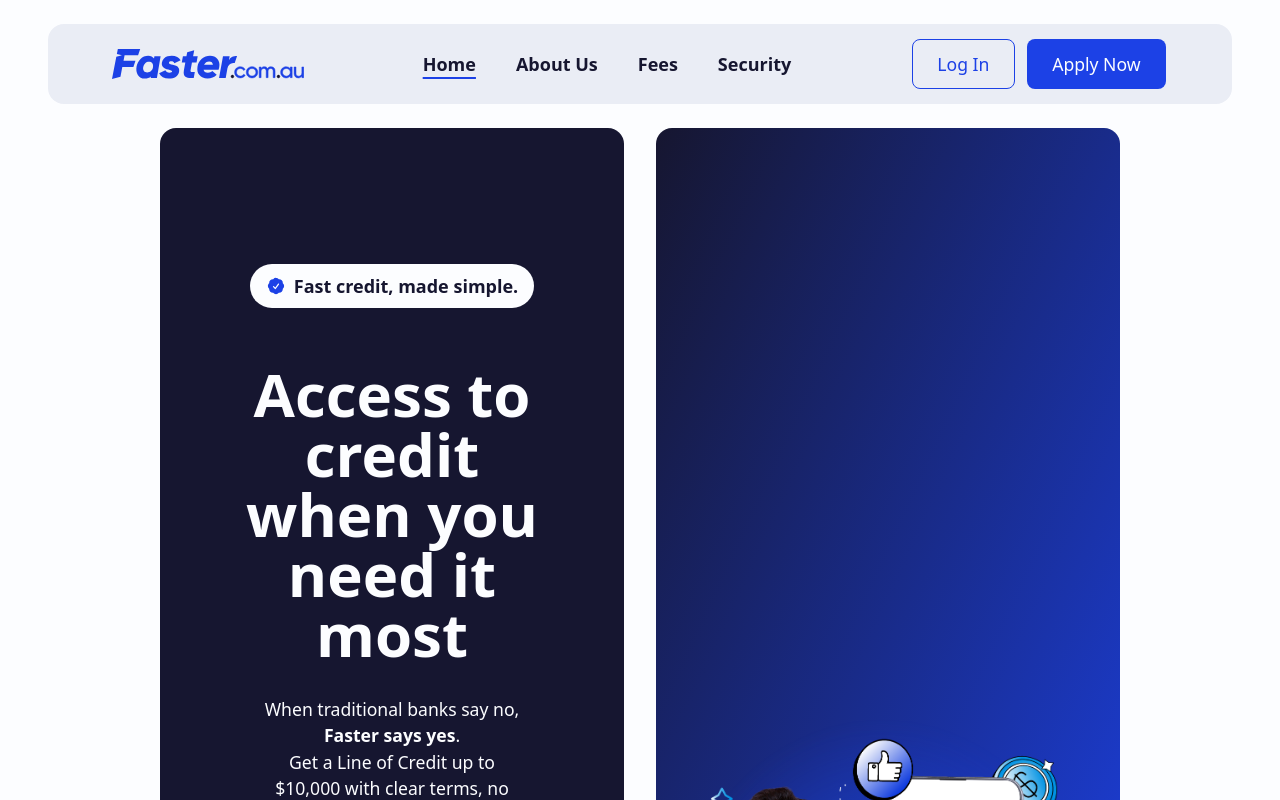
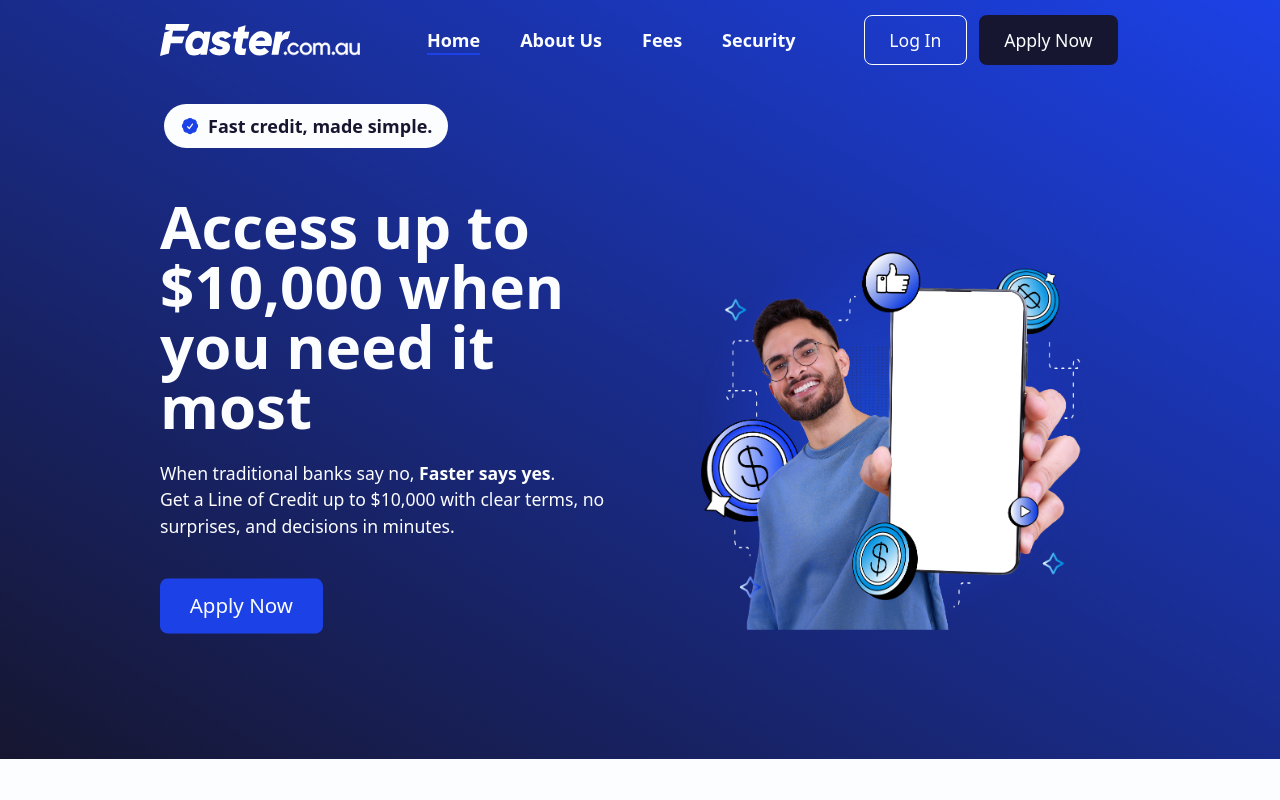
Before and after one commit to kelly-eugenia/faster-corporate, a React (Vite) app: page / in a window 1280 px wide. Shown: the top 800 px of the page. Built offline with nearby package versions, Linux system fonts and the light colour scheme.

Commit message:
Updated navbar and hero section

```diff
--- a/src/components/NavBar.tsx
+++ b/src/components/NavBar.tsx
@@ -1,27 +1,53 @@
+import { useEffect, useState } from "react";
 import { Link, NavLink } from "react-router-dom";
 import "../App.css";
-import Logo from "../assets/logo-blue.svg";
+import LogoBlue from "../assets/logo-blue.svg";
+import LogoWhite from "../assets/logo-white.svg";
+
+export default function NavBar() {
+  const [scrolled, setScrolled] = useState(false);
+
+  useEffect(() => {
+    const onScroll = () => {
+      setScrolled(window.scrollY > 10); // change as you like
+    };
+
+    window.addEventListener("scroll", onScroll);
+    return () => window.removeEventListener("scroll", onScroll);
+  }, []);
+
+  const wrapperClasses = [
+    "fixed top-0 left-0 right-0 z-50 py-1transition-colors duration-300",
+    scrolled
+      ? "bg-bg-secondary text-primary shadow-sm"
+      : "bg-transparent text-white",
+  ].join(" ");
 
   const linkClass = ({ isActive }: { isActive: boolean }) =>
     [
-    "relative text-lg font-semibold text-text-primary \
+      "relative text-lg font-semibold \
     after:content-[''] after:absolute after:right-0 after:-bottom-0.5 \
     after:h-[2px] after:w-0 after:bg-secondary \
     after:transition-all after:duration-300 \
     hover:after:w-full hover:after:left-0",
       isActive ? "active" : "",
+      scrolled ? "text-text-primary" : "text-bg-primary",
     ].join(" ");
 
-export default function NavBar() {
   return (
-    <div className="bg-bg-secondary rounded-2xl w-full mx-auto flex items-center justify-between px-16 h-16 lg:h-20">
+    <header className={wrapperClasses}>
+      <div className="flex h-16 lg:h-20 items-center justify-between px-6 sm:px-12 lg:px-40">
         {/* Logo */}
-      <NavLink to="/">
-        <img className="w-48 object-center" src={Logo} alt="Faster Logo" />
+        <NavLink to="/" className="flex items-center">
+          <img
+            className="h-7 sm:h-8 object-contain"
+            src={scrolled ? LogoBlue : LogoWhite}
+            alt="Faster Logo"
+          />
         </NavLink>
 
         {/* Nav links */}
-      <nav className="hidden gap-10 font-medium lg:flex">
+        <nav className="hidden gap-10 lg:flex">
           <NavLink to="/" className={linkClass}>
             Home
           </NavLink>
@@ -38,12 +64,20 @@
 
         {/* CTA buttons */}
         <div className="hidden items-center gap-2 lg:flex">
-        <button className="btn-secondary">
-          <Link to="/login" className="font-medium text-primary">
+          <button
+            className={scrolled ? "btn-secondary" : "btn-secondary-light"}
+          >
+            <Link
+              to="/login"
+              className={[
+                "font-medium",
+                scrolled ? "text-primary" : "text-bg-primary",
+              ].join(" ")}
+            >
               Log In
             </Link>
           </button>
-        <button className="btn-primary">
+          <button className={scrolled ? "btn-primary" : "btn-primary-light"}>
             <Link to="/apply" className="font-medium text-bg-primary">
               Apply Now
             </Link>
@@ -51,9 +85,10 @@
         </div>
 
         {/* Hamburger button */}
-      <button className="inline-flex items-center justify-center rounded-md border border-white/40 p-1.5 lg:hidden">
+        <button className="inline-flex items-center justify-center rounded-md border border-current p-1.5 lg:hidden">
           X
         </button>
       </div>
+    </header>
   );
 }
--- a/src/pages/About.tsx
+++ b/src/pages/About.tsx
@@ -17,13 +17,12 @@
 export default function About() {
   return (
     <>
-      <header className="sticky top-0 z-50 bg-bg-primary px-12 py-6 mx-auto">
-        <NavBar />
-      </header>
+      <NavBar />
+
       <div className="w-full lg:px-40 sm:px-12 mx-auto">
         {/* Hero */}
-        <section className="relative mx-auto">
-          <div className="bg-gradient-to-b from-secondary to-primary rounded-2xl px-8 py-12 sm:px-16 md:pt-24 md:py-32 gap-8 content-center text-center">
+        <section className="lg:-mx-40 sm:-mx-12 mx-auto px-6 sm:px-12 lg:px-40 pt-16 lg:pt-24 bg-gradient-to-tr from-secondary to-primary">
+          <div className="px-8 py-12 sm:px-16 md:pt-16 md:py-32 gap-8 content-center text-center">
             <Pill text="About Faster" color="bg-primary" />
 
             <h1 className="mt-12 my-8 text-6xl text-bg-primary">
--- a/src/pages/FAQ.tsx
+++ b/src/pages/FAQ.tsx
@@ -415,7 +415,7 @@
       </header>
       <div className="w-full lg:px-40 sm:px-12 mx-auto">
         {/* Hero */}
-        <section className="bg-secondary rounded-2xl px-8 py-12 sm:px-16 md:py-24 mb-12 gap-8 content-center text-center">
+        <section className="bg-gradient-to-b from-secondary to-primary rounded-2xl px-8 py-12 sm:px-16 md:py-24 mb-12 gap-8 content-center text-center">
           <Pill text="Support" color="bg-primary" />
           <h1 className="mt-12 my-8 text-6xl text-bg-primary">
             Frequently Asked Questions
--- a/src/pages/Fees.tsx
+++ b/src/pages/Fees.tsx
@@ -91,13 +91,14 @@
 export default function Fees() {
   return (
     <>
-      <header className="sticky top-0 z-50 bg-bg-primary px-12 py-6 mx-auto">
       <NavBar />
-      </header>
+
       <div className="w-full lg:px-40 sm:px-12 mx-auto">
         {/* Hero */}
-        <section className="grid lg:grid-cols-2 bg-gradient-to-tr from-primary to-secondary rounded-2xl px-8 sm:px-16 mb-12 gap-16 content-center lg:text-left sm:text-center">
-          <div className="py-24 md:py-16 content-center">
+        <section className="lg:-mx-40 sm:-mx-12 mx-auto px-6 sm:px-12 lg:px-40 pt-8 lg:pt-12 bg-gradient-to-bl from-secondary to-primary">
+          <div className="grid gap-16 lg:grid-cols-2 items-center">
+            {/* Left */}
+            <div className="lg:text-left sm:text-center">
               <Pill text="Our fees" color="bg-primary" />
               <h1 className="my-8 text-6xl text-bg-primary">
                 Clear, simple and upfront.
@@ -107,8 +108,8 @@
                 borrow, so you always know what you’ll pay and why.
               </p>
               <p className="text-bg-primary">
-              Our fees are straightforward and easy to understand. You’ll see a
-              full breakdown in your credit contract before you decide to go
+                Our fees are straightforward and easy to understand. You’ll see
+                a full breakdown in your credit contract before you decide to go
                 ahead.
               </p>
               <button className="btn-primary-light mt-12">
@@ -121,12 +122,14 @@
               </button>
             </div>
 
-          <div className="">
+            {/* Right */}
+            <div className="rounded-2xl flex items-end justify-center">
               <img
-              className="bottom-0 object-cover h-full rounded-3xl"
+                className="block w-full h-auto rounded-2xl"
                 src={HeroPhoto}
-              alt="Smiling customer enjoying simple, secure banking"
-            />
+                alt="Our Fees"
+              />{" "}
+            </div>
           </div>
         </section>
 
--- a/src/pages/Home.tsx
+++ b/src/pages/Home.tsx
@@ -120,70 +120,52 @@
 export default function Home() {
   return (
     <>
-      <header className="sticky top-0 z-50 bg-bg-primary px-12 py-6 mx-auto">
       <NavBar />
-      </header>
+
       <div className="w-full lg:px-40 sm:px-12 mx-auto">
         {/* Hero */}
-        <section className="grid xl:grid-cols-2 gap-8 mb-12 items-stretch">
+        <section className="lg:-mx-40 sm:-mx-12 mx-auto px-6 sm:px-12 lg:px-40 pt-16 lg:pt-24 bg-gradient-to-tr from-secondary to-primary">
+          <div className="grid gap-16 lg:grid-cols-2 items-center">
             {/* Left */}
-          <motion.div
-            initial={{ opacity: 1, x: "50%" }} // start from the center
-            animate={{ opacity: 1, x: 0 }} // end in normal position
-            transition={{
-              type: "spring",
-              stiffness: 80,
-              damping: 20,
-              delay: 0.1,
-            }}
-            className="bg-secondary rounded-2xl px-8 py-24 sm:px-16 md:py-32 content-center text-center"
-          >
+            <div className="pb-16 lg:pb-24 lg:text-left sm:text-center">
               <Pill text="Fast credit, made simple." color="bg-primary" />
-            <h1 className="mt-12 my-8 text-6xl text-bg-primary">
-              Access to credit when you need it most
+              <h1 className="mt-10 mb-6 text-4xl md:text-5xl lg:text-6xl text-bg-primary">
+                Access up to $10,000 when you need it most
               </h1>
-            <p className="text-bg-primary px-8">
+              <p className="text-bg-primary">
                 When traditional banks say no, <strong>Faster says yes</strong>.
                 <br />
-              Get a Line of Credit up to $10,000 with clear terms, no surprises,
-              and decisions in minutes.
+                Get a Line of Credit up to $10,000 with clear terms, no
+                surprises, and decisions in minutes.
               </p>
+
               <motion.button
-              className="mt-16 btn-primary w-48 text-xl"
-              initial={{ y: 0 }}
-              animate={{ scale: [1, 1.1, 1] }}
+                className="mt-10 btn-primary text-xl"
+                initial={{ scale: 1 }}
+                animate={{ scale: [1, 1.05, 1] }}
                 transition={{
                   duration: 2,
                   repeat: Infinity,
                   repeatType: "loop",
                   ease: "easeInOut",
-                delay: 0.4, // starts after the slide-in has kinda finished
+                  delay: 0.4,
                 }}
               >
                 <Link to="/apply" className="text-bg-primary font-medium">
                   Apply Now
                 </Link>
               </motion.button>
-          </motion.div>
+            </div>
 
             {/* Right */}
-          <motion.div
-            initial={{ opacity: 1, x: "-50%" }} // start from the center
-            animate={{ opacity: 1, x: 0 }} // end in normal position
-            transition={{
-              type: "spring",
-              stiffness: 80,
-              damping: 20,
-              delay: 0.1,
-            }}
-            className="bg-gradient-to-br from-secondary to-primary rounded-2xl flex items-end justify-center"
-          >
+            <div className="rounded-2xl flex items-end justify-center">
               <img
+                className="block w-full h-auto rounded-2xl"
                 src={HeroPhoto}
-              alt="Smiling customer enjoying simple, secure banking"
-              className="block w-full h-auto rounded-2xl"
-            />
-          </motion.div>
+                alt="Smiling customer enjoying Faster"
+              />{" "}
+            </div>
+          </div>
         </section>
 
         {/* About */}
```
Also changed, not shown: src/pages/Contact.tsx (added, +64 -0 lines). Lines whose indentation alone changed are shown as unchanged.
